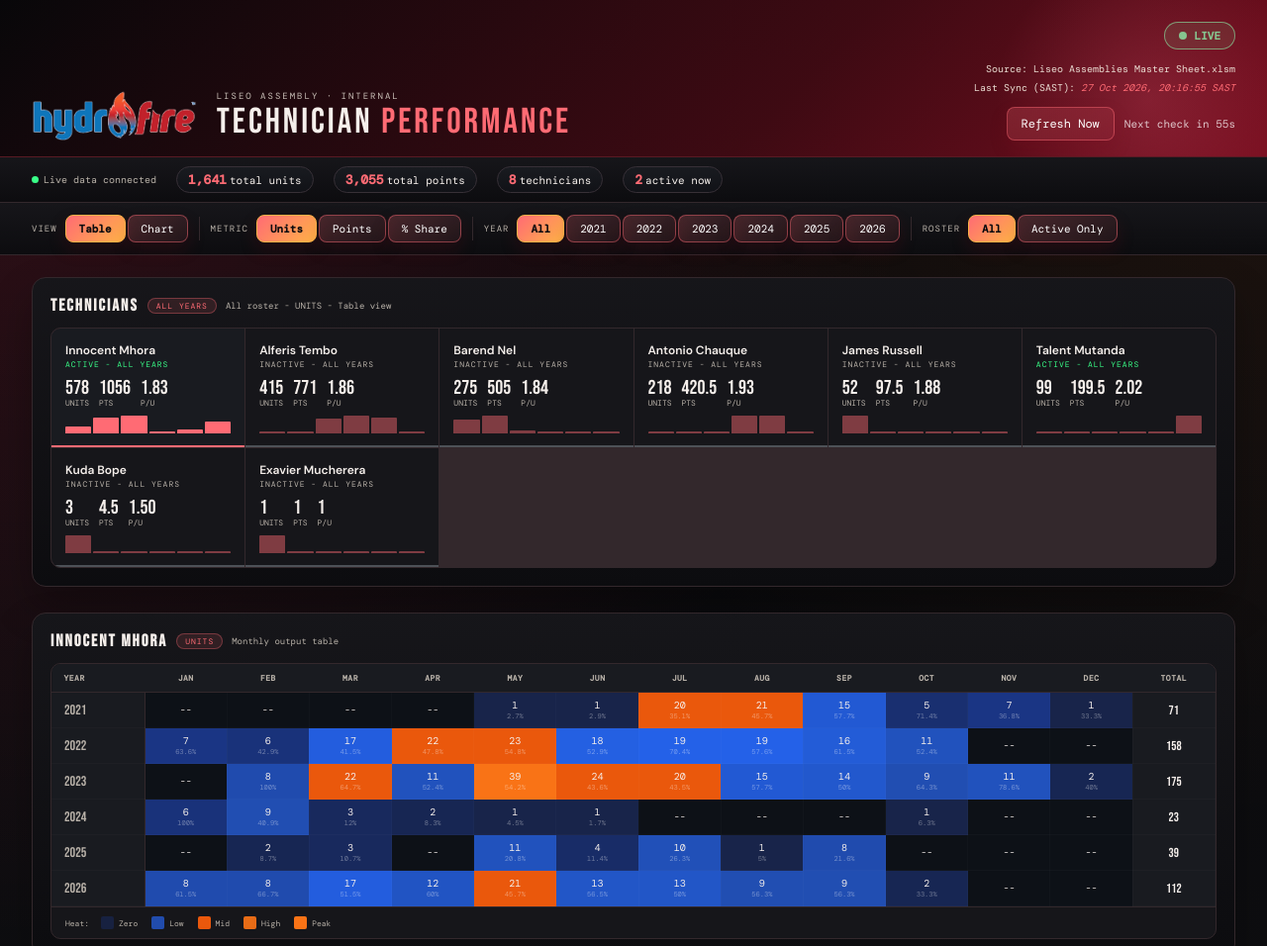
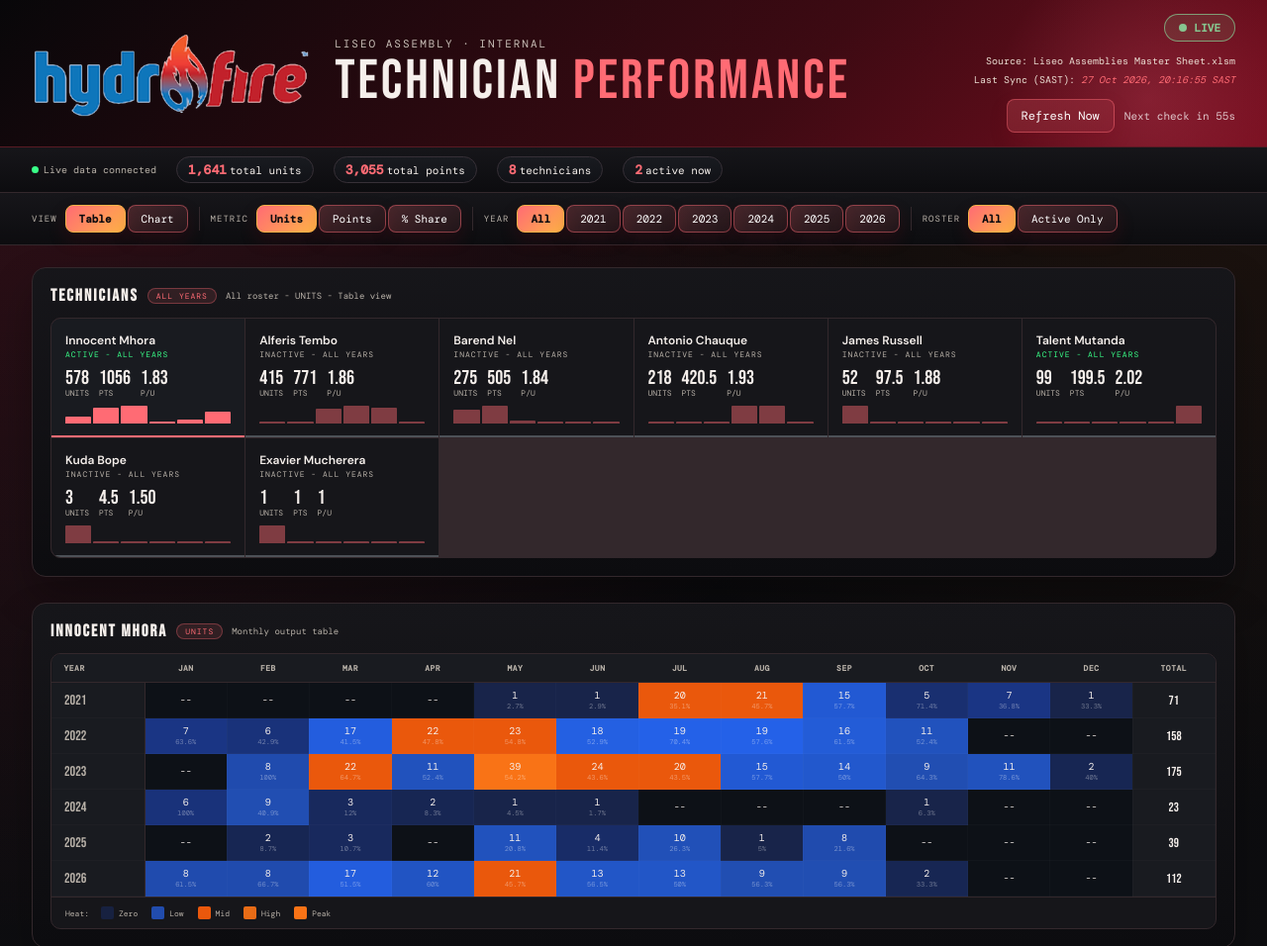
Before and after one commit to Nicka-W/liseo-dashboard-live, a plain HTML site: page index.html in a window 1280 px wide. Shown: the top 956 px of the page at 99% size. Drawn offline with nearby package versions, Linux system fonts and the light colour scheme.

Commit message:
Bigger logo and title

```diff
--- a/index.html
+++ b/index.html
@@ -9,10 +9,10 @@
 :root{--bg:#09090b;--surface:#16161a;--card:#191b20;--border:#33282c;--text:#f5efeb;--muted:#b8b1a8;--faint:#4d5157;--accent:#ff6b74;--blue:#00cfff;--green:#39ff88;--warn:#ffd54f;--amber:#ffb347;--red:#ff5a66}
 *{box-sizing:border-box;margin:0;padding:0}
 body{background:radial-gradient(circle at top left, rgba(255,52,90,.18), transparent 32%),radial-gradient(circle at top right, rgba(255,132,56,.10), transparent 28%),linear-gradient(180deg,#070709,#111114 55%,#09090b);color:var(--text);font-family:'DM Sans',sans-serif;font-size:13px;min-height:100vh}
-header{position:relative;overflow:hidden;padding:22px 32px 16px;border-bottom:1px solid #5a1a24;background:linear-gradient(135deg,rgba(7,7,9,.98),rgba(63,10,19,.96) 62%,rgba(128,14,33,.92));display:flex;align-items:flex-end;justify-content:space-between;flex-wrap:wrap;gap:16px}
+header{position:relative;overflow:hidden;padding:14px 32px 14px;border-bottom:1px solid #5a1a24;background:linear-gradient(135deg,rgba(7,7,9,.98),rgba(63,10,19,.96) 62%,rgba(128,14,33,.92));display:flex;align-items:flex-end;justify-content:space-between;flex-wrap:wrap;gap:16px}
 header:after{content:'';position:absolute;right:-40px;top:-60px;width:320px;height:320px;background:radial-gradient(circle,rgba(255,103,134,.20),transparent 68%);pointer-events:none}
-.eyebrow{font-family:'DM Mono',monospace;font-size:9px;color:#c9bfb7;letter-spacing:2px;text-transform:uppercase;margin-bottom:3px}
-.logo{font-family:'Bebas Neue',sans-serif;font-size:36px;letter-spacing:3px;line-height:1}
+.eyebrow{font-family:'DM Mono',monospace;font-size:11px;color:#c9bfb7;letter-spacing:2px;text-transform:uppercase;margin-bottom:4px}
+.logo{font-family:'Bebas Neue',sans-serif;font-size:clamp(36px,5.5vw,56px);letter-spacing:3px;line-height:1}
 .logo span{color:var(--accent)}
 .hdr-side{display:flex;flex-direction:column;align-items:flex-end;gap:10px;position:relative;z-index:1}
 .status-badge{display:inline-flex;align-items:center;gap:8px;border-radius:999px;padding:6px 14px;border:1px solid rgba(134,197,143,.75);color:#86c58f;background:rgba(134,197,143,.12);font-family:'DM Mono',monospace;font-size:11px;font-weight:700}
@@ -101,7 +101,7 @@ table.tm td.ttl{border-left:1px solid var(--border);font-weight:500}
 </style>
 </head>
 <body>
-<header><div style="display:flex;align-items:center;gap:20px;flex-wrap:wrap"><img src="logo.png" alt="Hydrofire" style="height:52px;width:auto;display:block"><div><div class="eyebrow">Liseo Assembly · Internal</div><div class="logo">TECHNICIAN <span>PERFORMANCE</span></div></div></div><div class="hdr-side"><div class="status-badge" id="liveBadge"><span class="badge-dot"></span><span id="badgeText">WAITING</span></div><div class="hdr-meta"><div>Source: <span id="sourceName">Loading...</span></div><div>Last Sync (SAST): <em id="updatedAt">Loading dashboard data...</em></div></div><div class="refresh-tools"><button class="btn refresh" id="refreshBtn" onclick="manualRefresh()">Refresh Now</button><span class="countdown" id="countdown">Next check in 60s</span></div></div></header>
+<header><div style="display:flex;align-items:center;align-self:center;gap:24px;flex-wrap:wrap"><img src="logo.png" alt="Hydrofire" style="height:clamp(56px,9vw,88px);width:auto;display:block"><div><div class="eyebrow">Liseo Assembly · Internal</div><div class="logo">TECHNICIAN <span>PERFORMANCE</span></div></div></div><div class="hdr-side"><div class="status-badge" id="liveBadge"><span class="badge-dot"></span><span id="badgeText">WAITING</span></div><div class="hdr-meta"><div>Source: <span id="sourceName">Loading...</span></div><div>Last Sync (SAST): <em id="updatedAt">Loading dashboard data...</em></div></div><div class="refresh-tools"><button class="btn refresh" id="refreshBtn" onclick="manualRefresh()">Refresh Now</button><span class="countdown" id="countdown">Next check in 60s</span></div></div></header>
 <div id="sbar"><span><span class="dot" id="loadDot"></span><span id="loadState">Loading data</span></span><span class="chip"><b id="su">-</b>total units</span><span class="chip"><b id="sp">-</b>total points</span><span class="chip"><b id="st">-</b>technicians</span><span class="chip"><b id="sa">-</b>active now</span></div>
 <div class="ctrls"><span class="clbl">View</span><div class="bg"><button class="btn on" id="bVT" onclick="setView('table')">Table</button><button class="btn" id="bVC" onclick="setView('chart')">Chart</button></div><div class="sep"></div><span class="clbl">Metric</span><div class="bg"><button class="btn on" id="bU" onclick="setM('units')">Units</button><button class="btn" id="bP" onclick="setM('points')">Points</button><button class="btn" id="bS" onclick="setM('pct')">% Share</button></div><div class="sep"></div><span class="clbl">Year</span><div class="bg" id="ybtns"></div><div class="sep"></div><span class="clbl">Roster</span><div class="bg"><button class="btn on" id="bA" onclick="setSc('all')">All</button><button class="btn" id="bAO" onclick="setSc('active')">Active Only</button></div></div>
 <div class="main">
```
